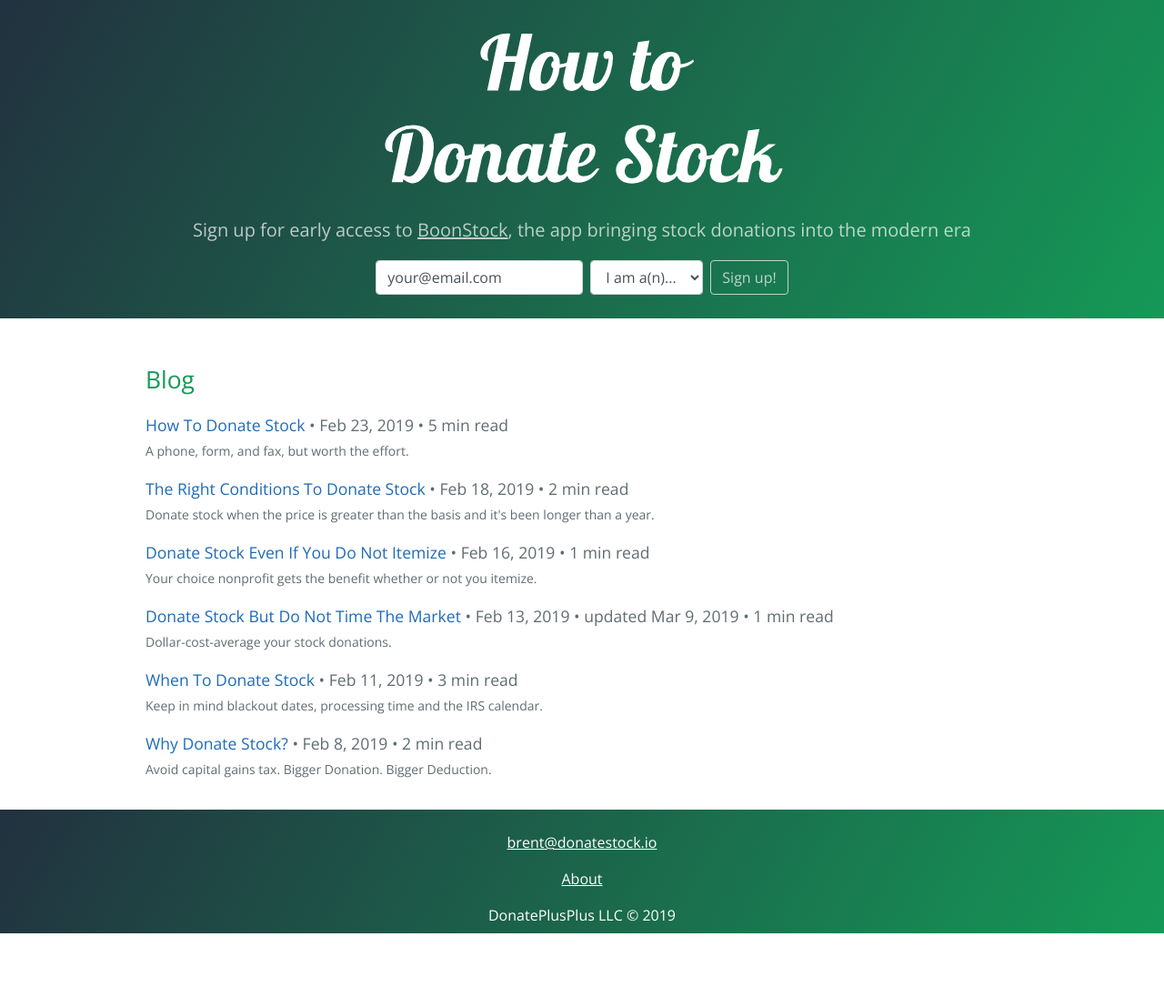
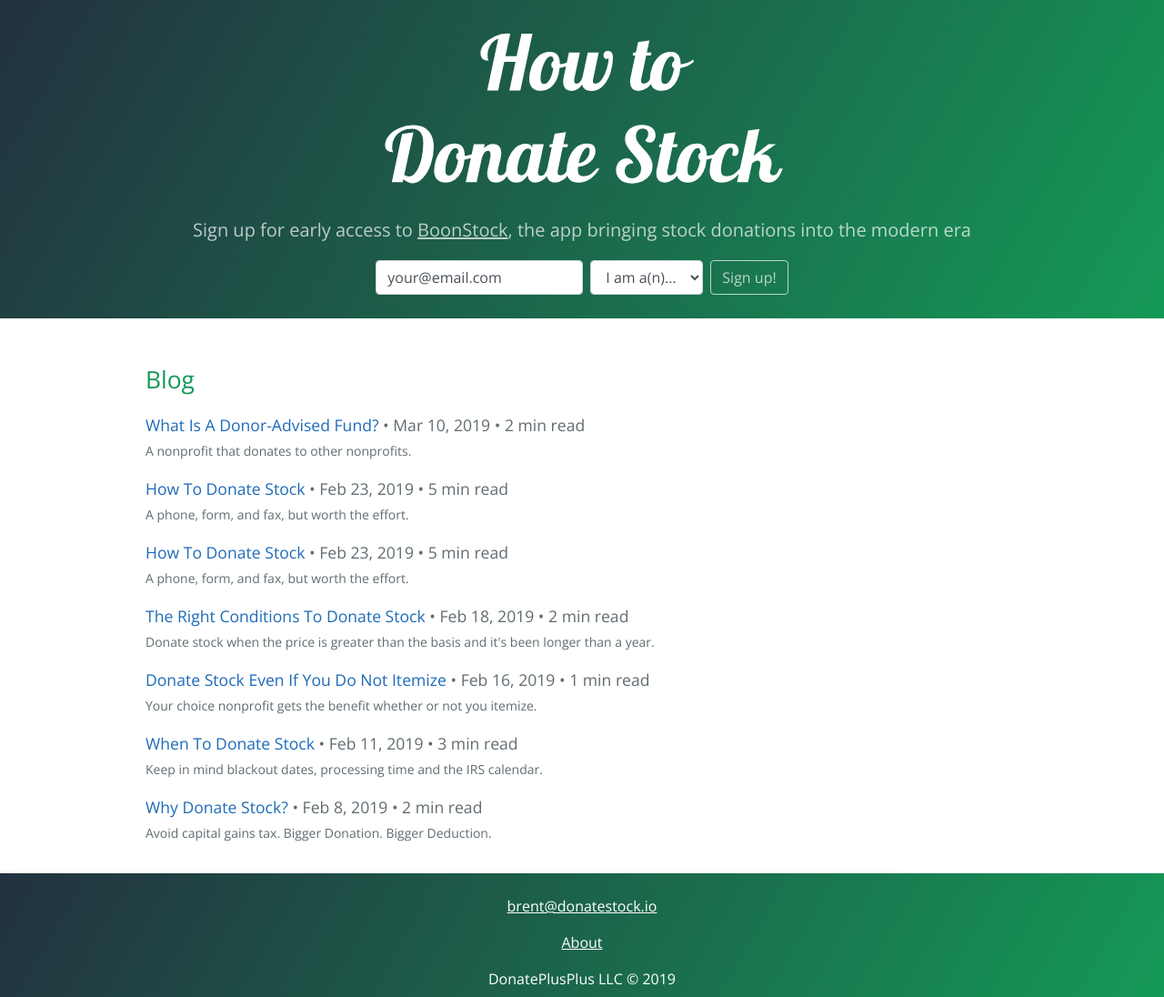
Before and after one commit to brntsllvn/donate-stock, a Jekyll site: the page built from index.markdown, in a window 1280 px wide. Shown: the whole page at 91% size. Built offline with Jekyll 4.4.1, drawn with Linux system fonts in a browser that asks for light colours; before the commit the page ends 1026 px from its top, so only the background shows below that; part of the change alters nothing that is shown.

Commit message:
donor advised funds

```diff
--- a/_posts/2019-02-20-donate-stock-but-do-not-time-the-market.markdown
+++ b/_posts/2019-02-20-donate-stock-but-do-not-time-the-market.markdown
@@ -1,20 +1,33 @@
 ---
 layout: post
-title:  "Donate Stock But Do Not Time The Market"
-date:   2019-02-13
-updated: 2019-03-09
+title:  "What Is A Donor-Advised Fund?"
+date:   2019-03-10
 author: Brent Sullivan
 author-page: brent-sullivan
-read-time: 1
-excerpt: Dollar-cost-average your stock donations.
+read-time: 2
+excerpt: A nonprofit that donates to other nonprofits.
 ---
 
-In [this post]({% post_url 2019-02-13-when-to-donate-stock %}), I wrote about when to donate stock (pretty much as your company allows it) and deliberately omitted any mention of market timing because the markets are mostly efficient. Not perfectly so, but not worth any amateurish effort to beat them.
+A donor-advised fund is a nonprofit that donates to other nonprofits using your advice.
 
 {% include img.html
-    path="/img/donate-stock-but-no-market-timing.png"
-    alt="a meme showing an old-timey batman and robin cartoon. robin says amzn down 0.27%, batman slaps robin in the face and says no market timing. this is a serious thing that i care about...do not time the market, there are just better ways to save and make money" %}
+    path="/img/donate-stock-with-not-to-a-nonprofit.png"
+    alt="a meme showing an utterly confused man looking at a butterfly and wondering if 'this is a nonprofit?' the joke is that donor-advised funds are confusing if not a little suspicious." %}
 
-My wife and I [dollar-cost-average](https://www.nerdwallet.com/blog/investing/dollar-cost-averaging-2/) our donations (Wealthfront calls this dollar-cost-averaging [in reverse](https://blog.wealthfront.com/manage-vested-rsus/) since we're reducing our position instead of adding to it). For example: donate five shares of MSFT each quarter without regard for the current price.
+The idea is that you donate stock to a donor-advised fund and they immediately give you a tax receipt. Next, you tell the donor-advised fund _where_ to send your donation. They already sold the stock you donated, so now they're ready to send the cash (mostly) wherever you like.
 
-The point is: make a donation plan and stick to it. Consistency keeps your head clear of the vicissitudes of the market.
+What's the point? Well... the donor-advised fund will invest "your" (it's not yours anymore) money until you're ready to distribute it. They charge a fee (usually a little elevated <sup>my opinion</sup>) for pretty basic investment management. It's also nice that all your investment stuff lives in a single location. But you pay for these conveniences.
+
+{% include slides.html id="https://docs.google.com/presentation/d/e/2PACX-1vRMoyDtRCWDM2coH0H7eV4J47ecO8tGdLJEln6QUK9JDQ3uqegkYENsjHVIsfTq8UbbBqs9KBWEi129/embed?start=true&loop=true&delayms=3000" %}
+
+The big donor-advised funds are...
++ [Vanguard Charitable](https://www.vanguardcharitable.org/), minimum donation: $25,000, annual fee: 0.60% <sup>[actually more](https://www.vanguardcharitable.org/individuals/fees_and_expenses)</sup>
++ [Fidelity Charitable](https://www.fidelitycharitable.org/), minimum donation: $5,000, annual fee: 0.60% <sup>[actually more](https://www.fidelitycharitable.org/giving-account/giving-account-details.shtml)</sup>
++ [Schwab Charitable](https://www.schwabcharitable.org/public/charitable/home), minimum donation: $5,000, annual fee: 0.60% <sup>[sometimes more](https://www.schwabcharitable.org/public/charitable/features/fees_and_minimums)</sup>
+
+Other big ones include...
++ [Silicon Valley Community Foundation](https://www.siliconvalleycf.org/donor-advised-funds), minimum donation: $5,000, annual fee: 1.00%
++ [Seattle Foundation](https://www.seattlefoundation.org/), minimum donation: $250,000, annual fee: 1.00%
++ [Network For Good](https://www.networkforgood.org/donate/). No minimum, and a different model altogether, but still checks the "donor-advised fund" box on its required annual filing (yes, this is a real thing). Processes credit card donations for 3%-5%.
+
+Donor-advised funds provide some value-add at a cost. My wife and I use Schwab Charitable for a very-specific reason that I'll write about another time. Between the slightly-elevated fees and another a [weird donor tendency](https://www.nytimes.com/2018/08/03/business/donor-advised-funds-tech-tax.html), I have mixed feelings.
--- /dev/null
+++ b/_posts/2019-03-10-what-is-a-donor-advised-fund.markdown
@@ -0,0 +1,78 @@
+---
+layout: post
+title:  "How To Donate Stock"
+date:   2019-02-23
+author: Brent Sullivan
+author-page: brent-sullivan
+read-time: 5
+excerpt: A phone, form, and fax, but worth the effort.
+---
+
+Donating stock [makes sense mathematically]({% post_url 2019-02-09-why-donate-stock %}), but the mechanics are annoying. Below are the details.
+
+{% include
+    img.html
+    path="/img/old-ben-donates-stock.png"
+    alt="a meme showing ben kenobi reflecting, it reads: fax it to our office, now that's a term I've not heard in a long time. And it's true, using fax machines is dumb. But that's what I'm here for. To. Solve. This. Problem."
+%}
+
+## Step by Step
+
+- Call your nonprofit and make sure they accept stock donations (some do not have a brokerage account).
+
+
+- Find your broker's asset transfer form. Here are [Charles Schwab's](https://client.schwab.com/secure/file/P-2014616/APP39630-fill.pdf), and [Morgan Stanley's](https://www.stockplanconnect.com/forms/5738-SPS.pdf).
+
+- Login to your brokerage account and find the stock you want to donate (usually the stock with the biggest gains, held over a year, since they'll eliminate the biggest tax liability). **Note the acquired date and acquired price (i.e. the basis)**. <sub>Also note I am not your financial advisor and the optimal strategy for your situation might be different. Talk to them.</sub>
+
+- Go back to the broker form and enter the ticker, acquired date and acquired price. Do your best. Even if you screw up, your broker will call you to fix the problem. Note: Morgan Stanley does not have a place to enter acquired date and acquired price...that's fine...I've just attached a little spreadsheet in the past and they've processed it without trouble. Here's an example:
+
+{% include
+    img.html
+    path="/img/morgan-stanley-donate-stock-supplement.png"
+    alt="a picture of the morgan stanley supplement I created to specify which shares by acquired date and basis I want to donate. The image shows a table with one line (and some headers above the one line) that reads Name of Security: Amazon.com, Inc. Ticker: AMZN, Number of Shares: 1.000, Aprox. Value: $1,700, Purchase Date: 5/15/2016, Price per Share: $703.5296."
+%}
+
+- Also on the broker form, you'll need info like your nonprofit's brokerage, account number, DTC number, etc. Here's KUOW's (my local NPR station) info as an [example](https://kuow.org/gift-securities) of what the info might look like on your choice nonprofit's website.
+
+{% include
+    img.html
+    path="/img/kuow-donate-stock-info.png"
+    alt="this image shows other boring info you need to put on your brokerage form, including DTC number, the nonprofit's brokerage account details, and the account name. That's pretty much all you need. Your broker (not the nonprofits) will help you if you get stuck. They don't like losing assets, but are obligated to help and are friendly on the phone."
+%}
+
+
+- Print the form
+
+- Sign the form
+
+- Scan the form
+
+- Fax the form (the fax number is on the brokerage form)
+
+- Let the nonprofit know you faxed the form and the number of shares and approximate donation value. Or, don't do a thing and stay anonymous (asset transfers do not have personal info attached to them).
+
+- Save the response from the nonprofit for your tax records (remember, even if you don't itemize, it [still makes sense]({% post_url 2019-02-11-donate-stock-even-if-you-do-not-itemize %}) to donate stock). If you donated anonymously and don't have a confirmation from the nonprofit, keep your broker confirmation.
+
+- Time passes...now it's time to file your taxes.
+
+- If you itemize and use TurboTax, TurboTax will ask if you donated stock. Say yes. Then they'll ask for the total amount and the acquired date and the acquired price. Here's an example:
+
+{% include
+    img.html
+    path="/img/turbotax-donate-stock.png"
+    alt="a picture of the turbotax workflow. the image shows a simple web form where i entered the data for a single share of stock i donated in later 2017."
+%}
+<sub>Note: this is a terrible example of a stock to donate. Why? 1) it has a 1 penny **loss** and 2) I had held it for less than a year. I was testing my automated widget at the time and just wanted to donate a share to prove I could automate it end-to-end. I did. Here's a reminder on the [right conditions]({% post_url 2019-02-09-the-right-conditions-to-donate-stock %}) to donate stock.</sub>
+
+- That's it!
+
+## Conclusion
+
+It takes me about an hour to dig up the right form, find my acquired date and basis, fill in the form, then go through the hassle of printing, signing, scanning, and faxing. Some people find this "extremely easy" <sup>[lawyers](https://www.nolo.com/legal-encyclopedia/donating-stock-charity.html)</sup>, and others, who use their phone for everything, find it tedious or impossible. After you've processed the donation, you still have to keep track of it (including the acquired date and basis) until it's time to itemize your taxes (or use something like [Its Deductible](https://itsdeductibleonline.intuit.com/)).
+
+Shameless plug: [BoonStock](https://donatestock.io) solves all these problems. Goodbye fax machine. Hello bigger donation and deduction.
+
+## Wait. One Last Thing. I'm Here To Help!
+
+If this whole process is overwhelming, send me an email and I will research your circumstances and help with the paperwork...for free. No sales pitch. Nothing. I'm happy to help and want to understand any issues you're facing. Plus, I like learning about weird brokerage details (I know...I'm odd). Anyway. I'm here to help!
```
Also changed, not shown: img/donate-stock-with-not-to-a-nonprofit.png (added), img/donor-advised-fund-990.png (added).
